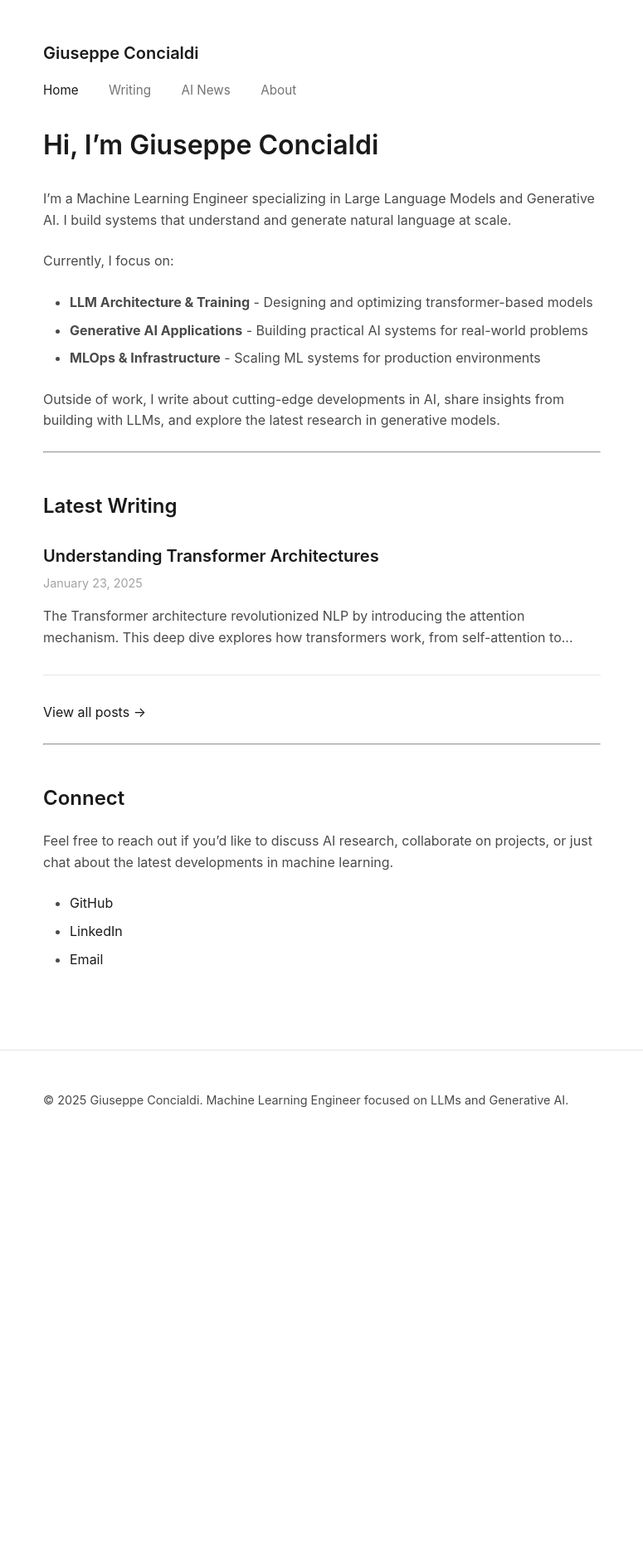
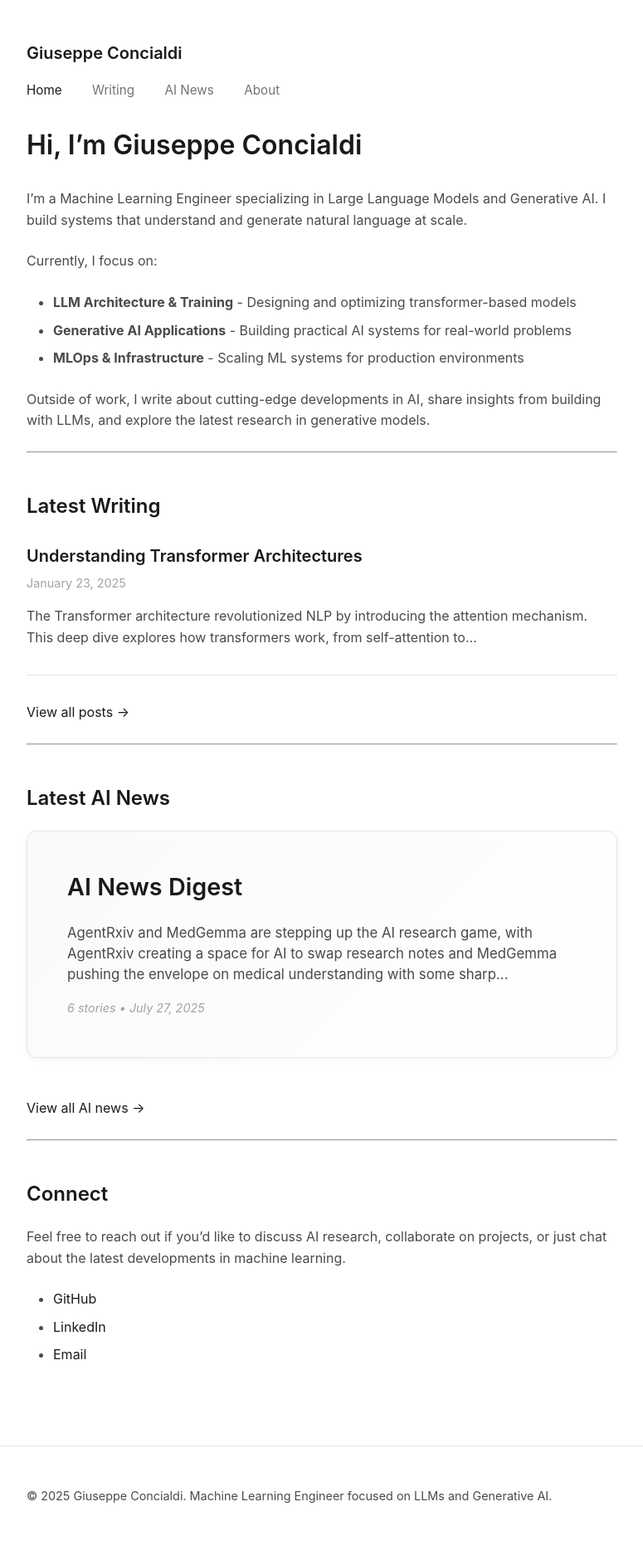
Before and after one commit to Gio99c/gio99c.github.io, a Jekyll site: the page built from index.md, in a window 1280 px wide. Shown: the whole page at 83% size, without its empty margins (252-1027 px from the left). Built offline with Jekyll 4.4.1, drawn with Linux system fonts in a browser that asks for light colours; our own code applies the rules of GitHub Pages for plain Markdown files; before the commit the page ends 1409 px from its top, so only the background shows below that.

Commit message:
(style): ai news in index + larger content area

```diff
--- a/assets/css/main.scss
+++ b/assets/css/main.scss
@@ -29,7 +29,7 @@
   --spacing-xl: 3rem;
 
   /* Layout */
-  --max-width: 720px;
+  --max-width: 760px;
 }
 
 /* =============================================
--- a/index.md
+++ b/index.md
@@ -17,7 +17,7 @@ Outside of work, I write about cutting-edge developments in AI, share insights f
 
 ## Latest Writing
 
-{% assign recent_posts = site.posts | slice: 0, 5 %}
+{% assign recent_posts = site.posts | slice: 0, 2 %}
 {% for post in recent_posts %}
 <div class="post-list-item">
   <h3 class="post-title">
@@ -38,10 +38,25 @@ Outside of work, I write about cutting-edge developments in AI, share insights f
 
 ---
 
+## Latest AI News
+
+{% assign latest_news = site.ai_news | sort: 'date' | reverse | slice: 0, 1 %}
+{% for news in latest_news %}
+<div class="latest-news-highlight">
+  <h2><a href="{{ news.url | relative_url }}">AI News Digest</a></h2>
+  <div class="news-summary">{{ news.summary | strip_html | truncate: 200 }}</div>
+  <div class="news-count">{{ news.stories | size }} stories • {{ news.date | date: "%B %d, %Y" }}</div>
+</div>
+{% endfor %}
+
+[View all AI news →](/ai-news/)
+
+---
+
 ## Connect
 
 Feel free to reach out if you'd like to discuss AI research, collaborate on projects, or just chat about the latest developments in machine learning.
 
 * [GitHub](https://github.com/gio99c)
 * [LinkedIn](https://linkedin.com/in/giuseppe-concialdi)
-* [Email](mailto:giuseppe.concialdi@example.com)
+* [Email](mailto:giuseppe.concialdi@gmail.com)
```
Also changed, not shown: writing.md (+8 -5 lines).
